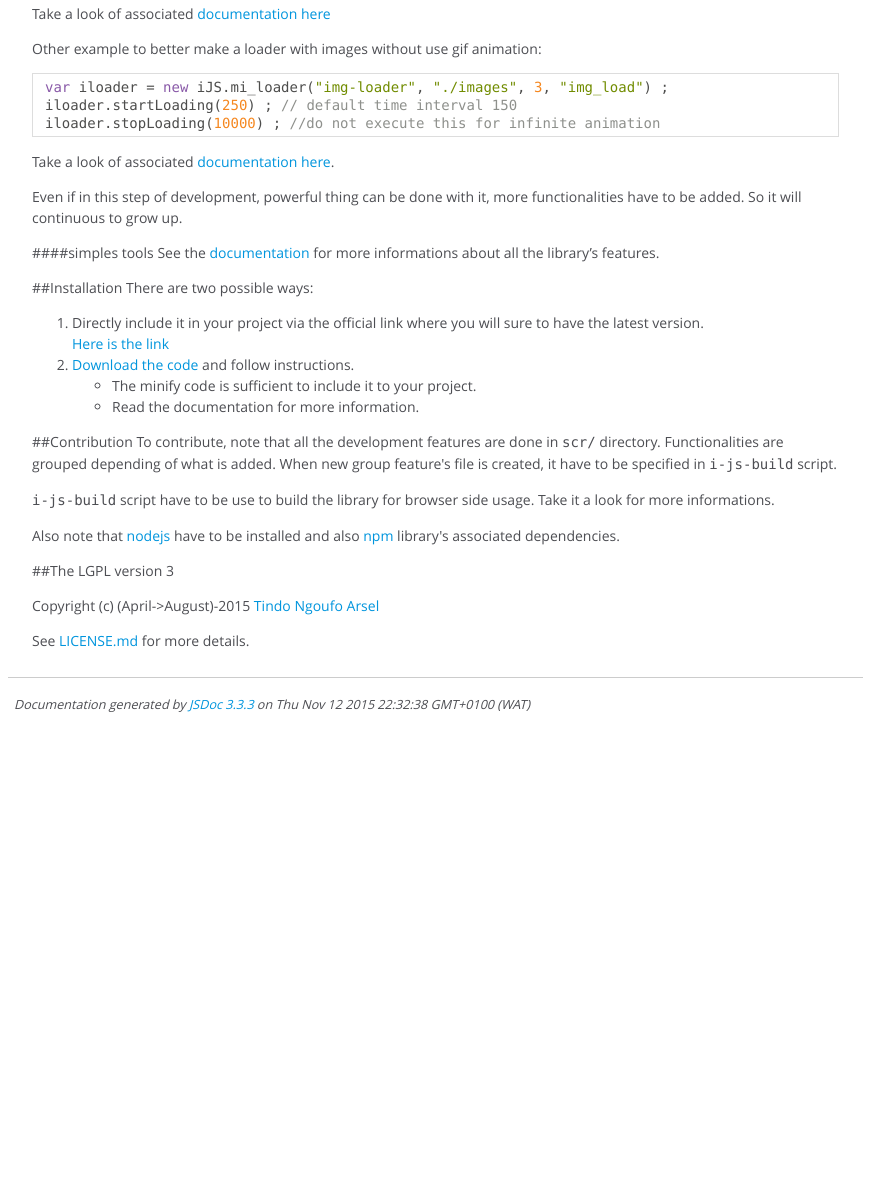
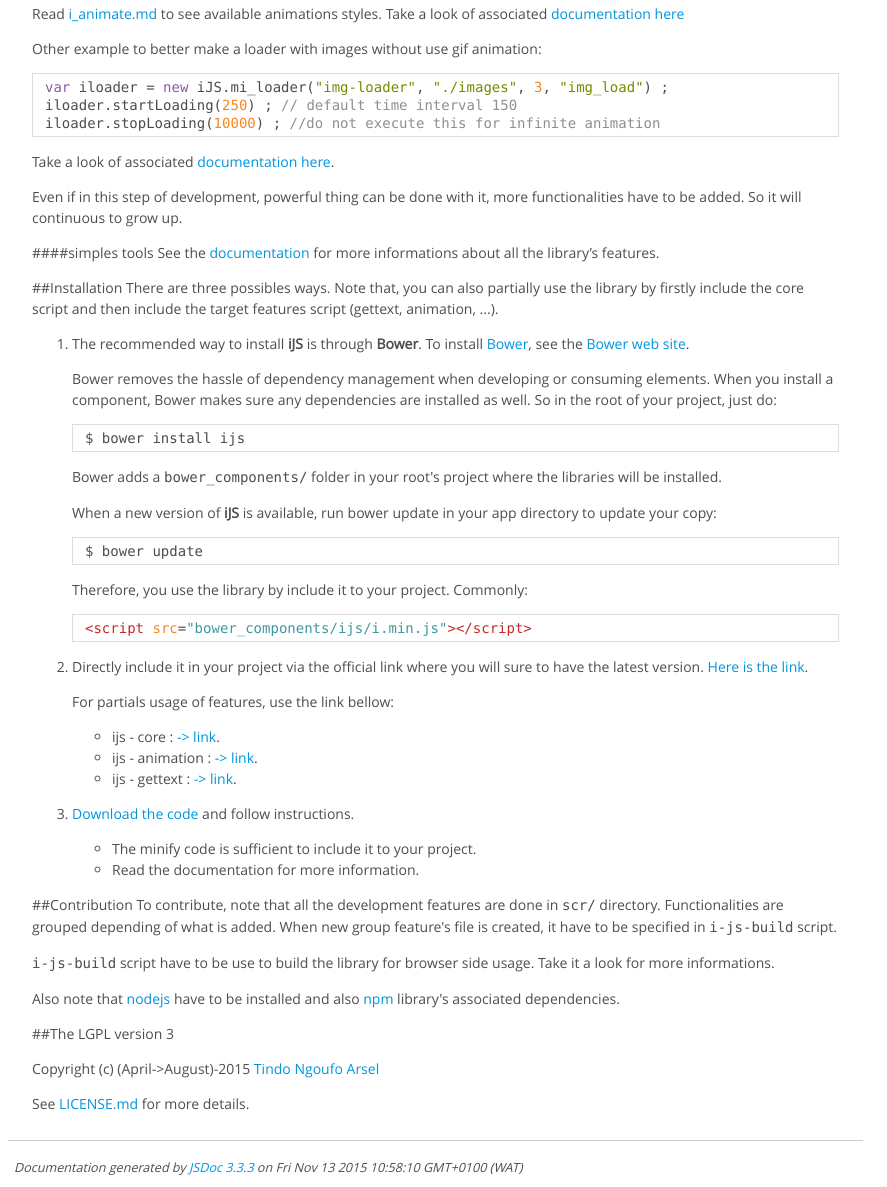
Before and after one commit to tnga/lib.ijs, a website: page docs/index.html in a window 1280 px wide. Shown: the part 1099-2286 px from the top of the page, without its empty margins (0-887 px from the left). Before the commit the page ends 1828 px from the top, so only its background shows below. Drawn offline with Linux system fonts and the light colour scheme.

Commit message:
ajust some things for the major changes

```diff
--- a/docs/index.html
+++ b/docs/index.html
@@ -52,7 +52,7 @@ However it can be use for any JavaScript projects.</p>
 The script is written in pure JavaScript, so it’s independent and can be easily associated to any previous libraries. </p>
 <p>##What’s there?</p>
 <p>####Internationalization
-Actually the main feature of the library is the Javascript implementation of GNU Gettext API.<br><a href="http://tnga.github.io/extra.js-ijs/docs/iJS.Gettext.html">This implementation of GNU Gettext</a>, providing internationalization support for JavaScript.
+Actually the main feature of the library is the Javascript implementation of GNU Gettext API.<br><a href="http://tnga.github.io/lib.ijs/docs/iJS.Gettext.html">This implementation of GNU Gettext</a>, providing internationalization support for JavaScript.
 It differs from existing JavaScript implementations in that it will support all current Gettext features
 (ex. plural and context support), and will also support loading language catalogs from .mo, .po,
 or preprocessed json files (<em>converter included</em>).</p>
@@ -67,11 +67,11 @@ iJS.i18n.try_load_lang() ; //will load and parse messages data from the setting
 //now print your messages
 alert( iJS.i18n.gettext(&quot;messages to be translated&quot;) ) ;
 //or use the easy way to print your messages
-alert( iJS._(&quot;another way to get translated messages&quot;) ) ;</code></pre><p><a href="http://tnga.github.io/extra.js-ijs/docs/iJS.Gettext.html">Documentation</a> is a friend to see what are provided.</p>
+alert( iJS._(&quot;another way to get translated messages&quot;) ) ;</code></pre><p><a href="http://tnga.github.io/lib.ijs/docs/iJS.Gettext.html">Documentation</a> is a friend to see what are provided.</p>
 <p>####Animation
 Animations features, are building in top of the <a href="https://github.com/web-animations">web-animation-js</a> project.
 There is a lot of predefined animations styles that are easy to use.
-One of mains functionalities that are provided here is the support of <a href="">animate.css</a> features. The following is an simple usage example:</p>
+One of mains functionalities that are provided here is the support of <a href="https://daneden.github.io/animate.css/">animate.css</a> features. The following is an simple usage example:</p>
 <pre class="prettyprint source"><code> //Select the elements to animate and enjoy!
  var elt = document.querySelector(&quot;#notification&quot;) ;
  iJS.animate(elt, &quot;shake&quot;) ;
@@ -82,19 +82,35 @@ One of mains functionalities that are provided here is the support of <a href=""
      //doSomething ...;
  }
  // less than 1500ms later...changed mind!
- vivifyElt.cancel();</code></pre><p>Take a look of associated <a href="http://tnga.github.io/extra.js-ijs/docs/global.html#animate">documentation here</a> </p>
+ vivifyElt.cancel();</code></pre><p>Read <a href="https://github.com/tnga/lib.ijs/blob/master/i_animate.md">i_animate.md</a> to see available animations styles.
+Take a look of associated <a href="http://tnga.github.io/lib.ijs/docs/global.html#animate">documentation here</a> </p>
 <p>Other example to better make a loader with images without use gif animation:</p>
 <pre class="prettyprint source"><code>var iloader = new iJS.mi_loader(&quot;img-loader&quot;, &quot;./images&quot;, 3, &quot;img_load&quot;) ;
 iloader.startLoading(250) ; // default time interval 150
-iloader.stopLoading(10000) ; //do not execute this for infinite animation</code></pre><p>Take a look of associated <a href="http://tnga.github.io/extra.js-ijs/docs/global.html#mi_loader">documentation here</a>.</p>
+iloader.stopLoading(10000) ; //do not execute this for infinite animation</code></pre><p>Take a look of associated <a href="http://tnga.github.io/lib.ijs/docs/iJS.mi_loader.html">documentation here</a>.</p>
 <p>Even if in this step of development, powerful thing can be done with it, more functionalities have to be added. So it will continuous to grow up.</p>
 <p>####simples tools
-See the <a href="http://tnga.github.io/extra.js-ijs/docs/">documentation</a> for more informations about all the library’s features.</p>
+See the <a href="http://tnga.github.io/lib.ijs/docs/">documentation</a> for more informations about all the library’s features.</p>
 <p>##Installation
-There are two possible ways:</p>
+There are three possibles ways.
+Note that, you can also partially use the library by firstly include the core script and then include the target features script (gettext, animation, ...).</p>
 <ol>
-<li>Directly include it in your project via the official link where you will sure to have the latest version.<br><a href="http://tnga.github.io/extra.js-ijs/i.min.latest.js">Here is the link</a></li>
-<li><a href="https://github.com/tnga/extra.js-ijs/archive/master.zip">Download the code</a> and follow instructions.<ul>
+<li><p>The recommended way to install <strong>iJS</strong> is through <strong>Bower</strong>. To install <a href="https://github.com/bower/bower">Bower</a>, see the <a href="http://bower.io/">Bower web site</a>.</p>
+<p>Bower removes the hassle of dependency management when developing or consuming elements. When you install a component, Bower makes sure any dependencies are installed as well. So in the root of your project, just do:</p>
+<pre class="prettyprint source"><code>$ bower install ijs</code></pre><p>Bower adds a <code>bower_components/</code> folder in your root's project where the libraries will be installed.</p>
+<p>When a new version of <strong>iJS</strong> is available, run bower update in your app directory to update your copy:</p>
+<pre class="prettyprint source"><code>$ bower update</code></pre><p> Therefore, you use the library by include it to your project. Commonly:</p>
+<pre class="prettyprint source"><code>&lt;script src=&quot;bower_components/ijs/i.min.js&quot;>&lt;/script></code></pre></li>
+<li><p>Directly include it in your project via the official link where you will sure to have the latest version. <a href="http://tnga.github.io/lib.ijs/i.min.js">Here is the link</a>.</p>
+<p>For partials usage of features, use the link bellow:</p>
+<ul>
+<li>ijs - core : <a href="http://tnga.github.io/lib.ijs/partials/i_core.min.js">-&gt; link</a>.</li>
+<li>ijs - animation : <a href="http://tnga.github.io/lib.ijs/partials/i_animation.min.js">-&gt; link</a>.</li>
+<li>ijs - gettext : <a href="http://tnga.github.io/lib.ijs/partials/i_gettext.min.js">-&gt; link</a>.</li>
+</ul>
+</li>
+<li><p><a href="https://github.com/tnga/lib.ijs/archive/master.zip">Download the code</a> and follow instructions.</p>
+<ul>
 <li>The minify code is sufficient to include it to your project.</li>
 <li>Read the documentation for more information.</li>
 </ul>
@@ -106,10 +122,10 @@ Functionalities are grouped depending of what is added.
 When new group feature's file is created, it have to be specified in <code>i-js-build</code> script.</p>
 <p><code>i-js-build</code> script have to be use to build the library for browser side usage.
 Take it a look for more informations.</p>
-<p>Also note that <a href="">nodejs</a> have to be installed and also <a href="">npm</a> library's associated dependencies.</p>
+<p>Also note that <a href="https://nodejs.org">nodejs</a> have to be installed and also <a href="https://npmjs.com">npm</a> library's associated dependencies.</p>
 <p>##The LGPL version 3</p>
 <p>Copyright (c) (April-&gt;August)-2015 <a href="mailto:devtnga@gmail.com">Tindo Ngoufo Arsel</a></p>
-<p>See <a href="https://github.com/tnga/extra.js-ijs/blob/master/LICENSE.md">LICENSE.md</a> for more details.</p></article>
+<p>See <a href="https://github.com/tnga/lib.ijs/blob/master/LICENSE.md">LICENSE.md</a> for more details.</p></article>
     </section>
 
 
@@ -126,7 +142,7 @@ Take it a look for more informations.</p>
 <br class="clear">
 
 <footer>
-    Documentation generated by <a href="https://github.com/jsdoc3/jsdoc">JSDoc 3.3.3</a> on Thu Nov 12 2015 22:32:38 GMT+0100 (WAT)
+    Documentation generated by <a href="https://github.com/jsdoc3/jsdoc">JSDoc 3.3.3</a> on Fri Nov 13 2015 10:58:10 GMT+0100 (WAT)
 </footer>
 
 <script> prettyPrint(); </script>
```
Also changed, not shown: docs/global.html (+1 -1 lines), docs/iJS.Gettext.Strargs.html (+1 -1 lines), docs/iJS.Gettext.html (+1 -1 lines), docs/iJS.html (+1 -1 lines), docs/iJS.mi_loader.html (+1 -1 lines), docs/i_animation.js.html (+1 -1 lines), docs/i_core.js.html (+1 -1 lines), docs/i_gettext.js.html (+1 -1 lines), tests/animation.html (+1 -1 lines).
